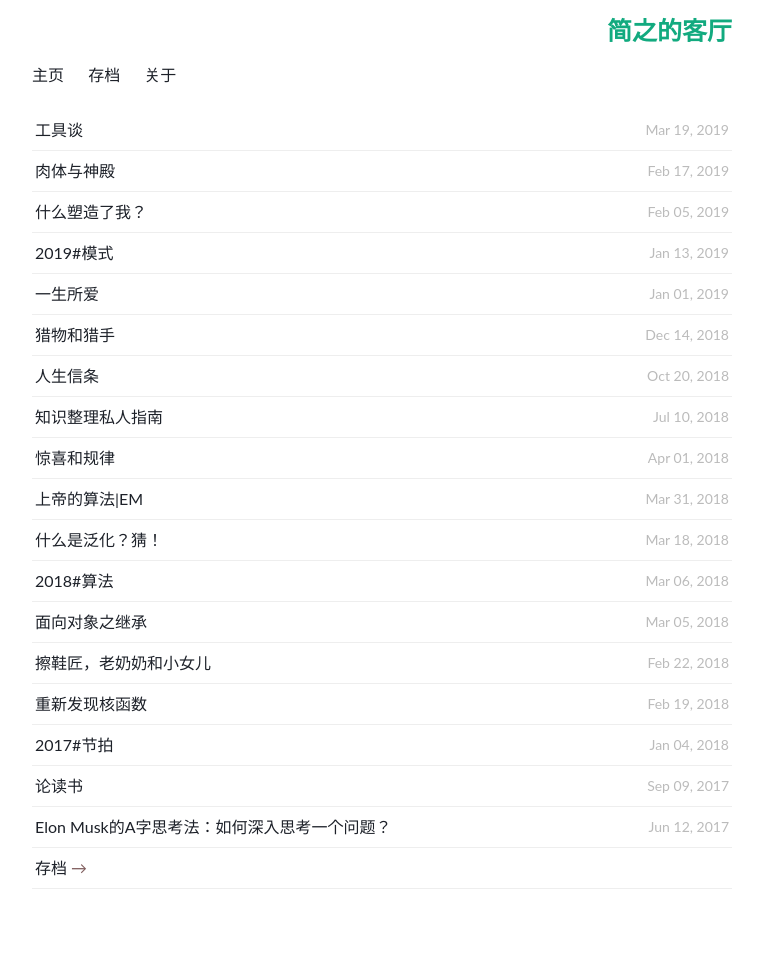
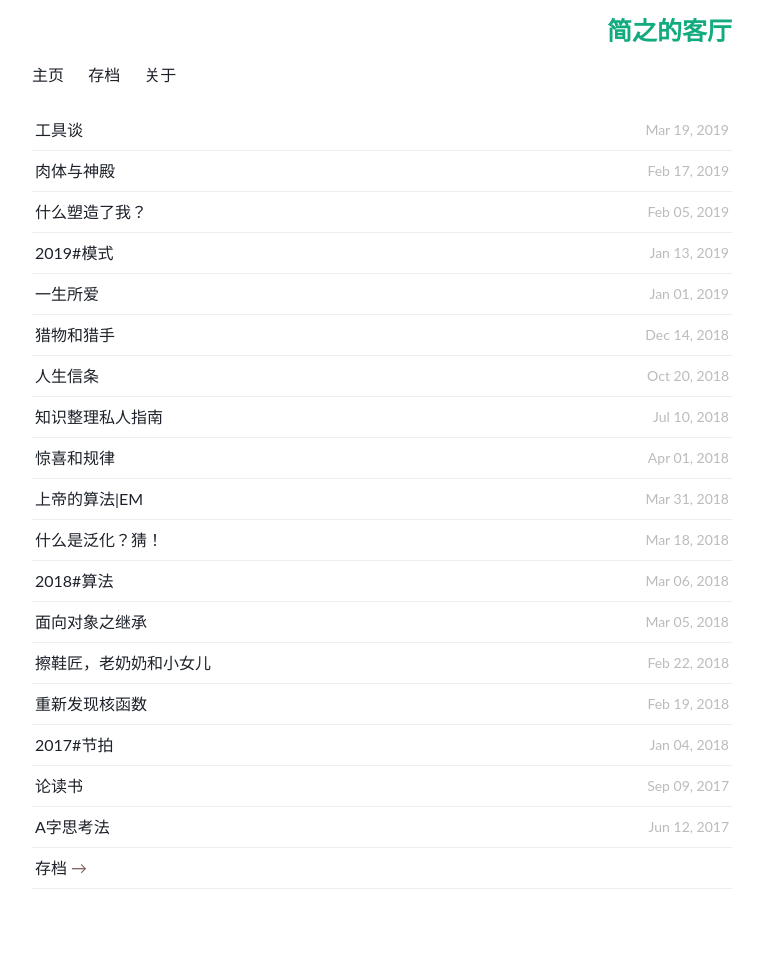
Before and after one commit to WillWang-X/willwang-x.github.io, a Jekyll site: the page built from index.html, in a window 1280 px wide. Shown: the whole page, without its empty margins (258-1021 px from the left). Built offline with Jekyll 4.4.1, drawn with Linux system fonts in a browser that asks for light colours.

Commit message:
updated name of think deeply

```diff
--- a/_posts/2017-06-12-how-to-think-deeply.md
+++ b/_posts/2017-06-12-how-to-think-deeply.md
@@ -1,6 +1,6 @@
 ---
 layout: post
-title:  Elon Musk的A字思考法：如何深入思考一个问题？
+title:  A字思考法
 tags:
 - learner
 status: publish
```
